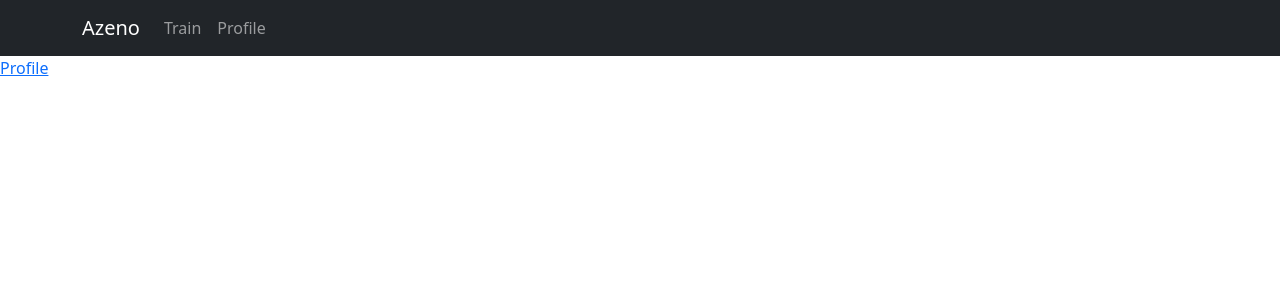
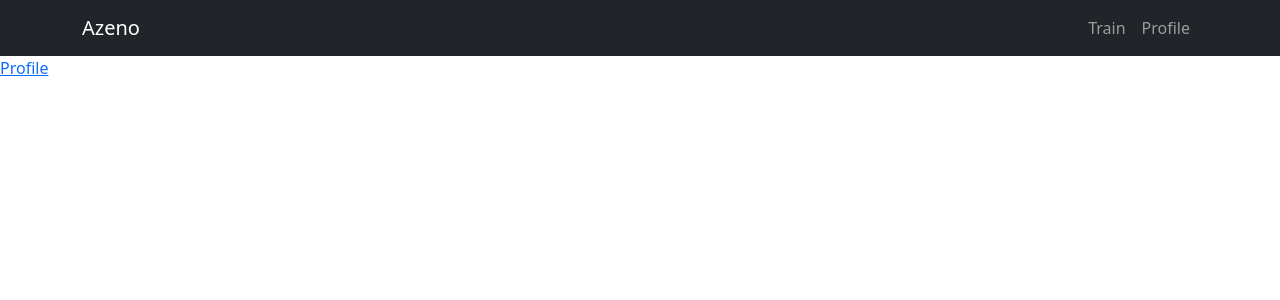
Before and after one commit to mirek-t/azeno, a React app: page / in a window 1280 px wide. Shown: the top 300 px of the page. Built offline with nearby package versions, Linux system fonts and the light colour scheme.

Commit message:
navbar with links

```diff
--- a/src/components/Header/Header.jsx
+++ b/src/components/Header/Header.jsx
@@ -13,7 +13,7 @@ function Header(props) {
                         Azeno
                     </Link>
                 </Navbar.Brand>
-                <Nav className="me-auto">
+                <Nav className="ms-auto">
                     <NavLinkWrapper to="/train">Train</NavLinkWrapper>
                     <NavLinkWrapper to="/profile">Profile</NavLinkWrapper>
                 </Nav>
```
